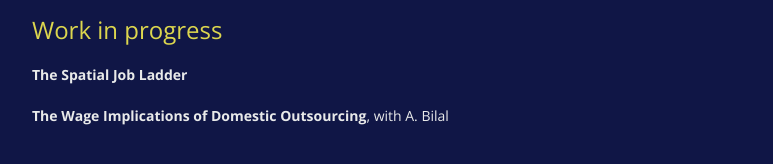
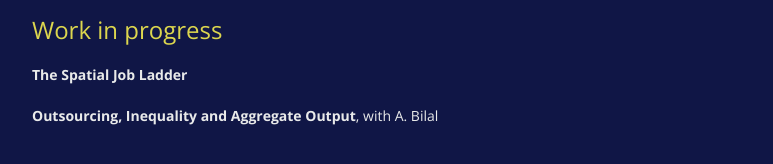
Before and after one commit to HugoLhuillier/hugolhuillier.github.io, a Jekyll site: the page built from research.html, in a window 1280 px wide. Shown: the part 187-351 px from the top of the page, without its empty margins (253-1026 px from the left). Built offline with Jekyll 4.4.1, drawn with Linux system fonts in a browser that asks for light colours; nearby versions of some CDN libraries; comment, search, counter and statistics services are not loaded.

Commit message:
:construction: new title for paper with adrien

```diff
--- a/research.html
+++ b/research.html
@@ -7,4 +7,4 @@ layout: default
 
 <b>The Spatial Job Ladder</b></p>
 
-<b>The Wage Implications of Domestic Outsourcing</b>, with A. Bilal</p>
+<b>Outsourcing, Inequality and Aggregate Output</b>, with A. Bilal</p>
```
